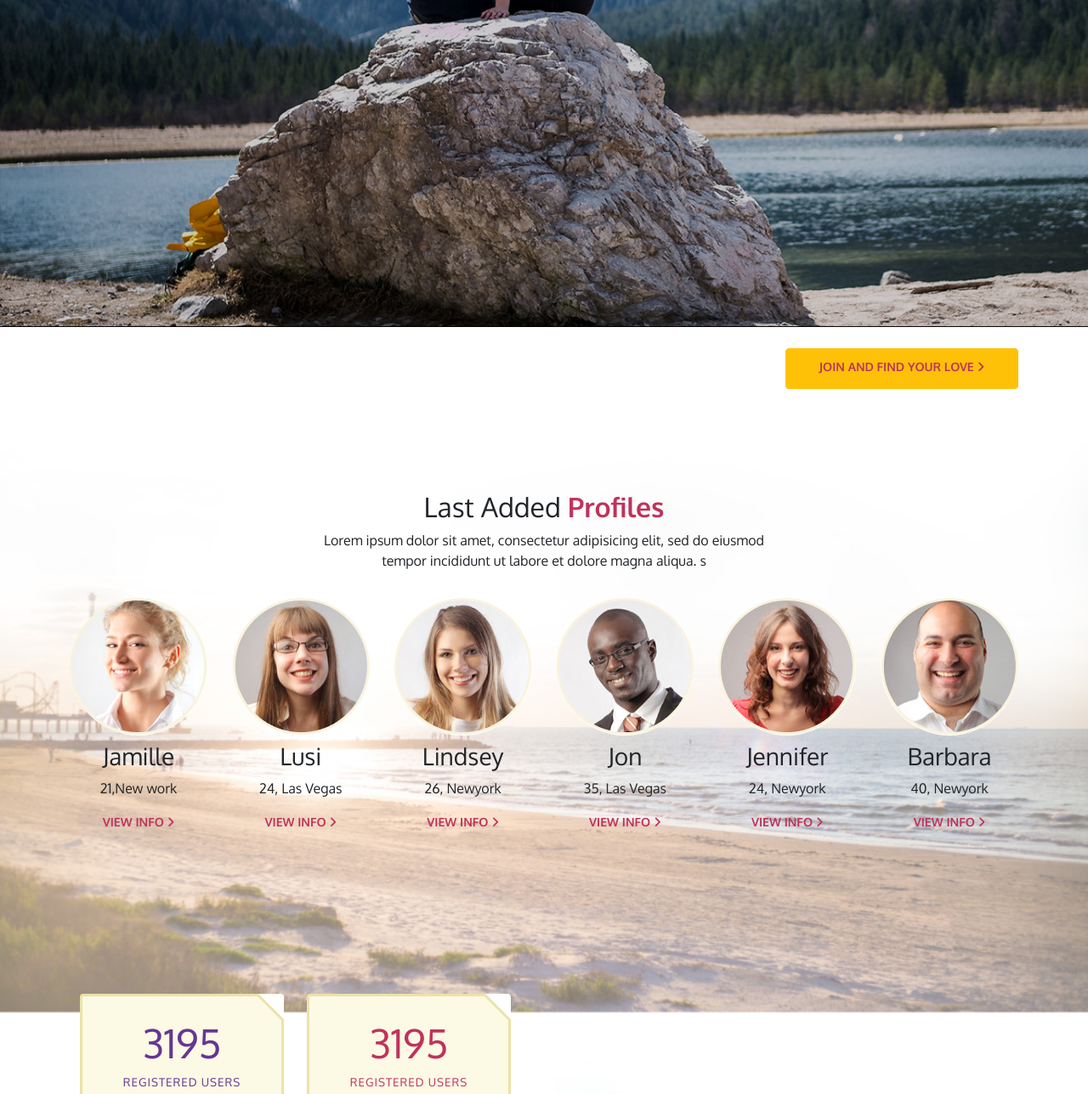
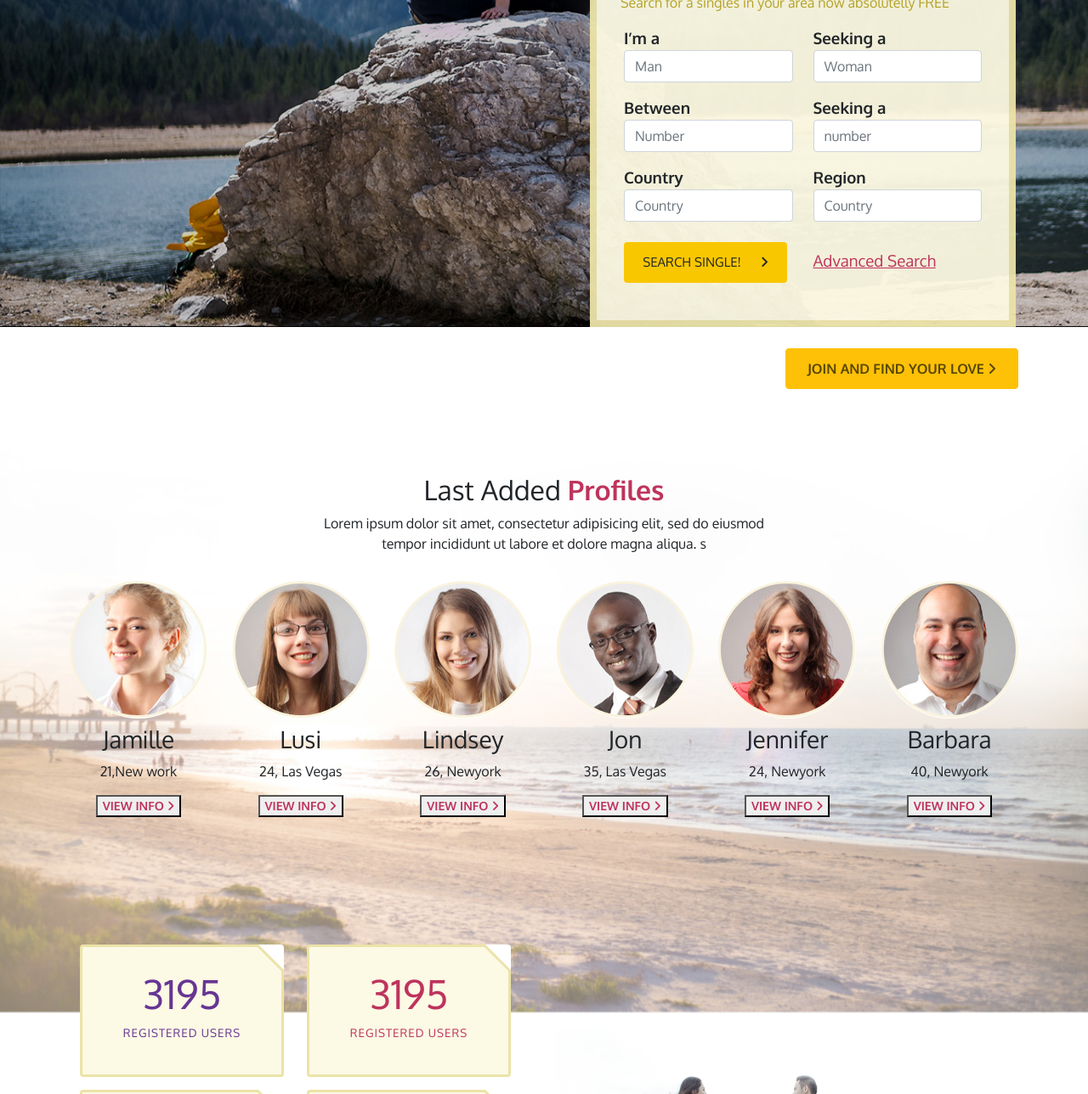
Before and after one commit to sudipmondol/fi-project-home, a plain HTML site: page index.html in a window 1280 px wide. Shown: the part 455-1743 px from the top of the page at 85% size. Drawn offline with nearby package versions, Linux system fonts and the light colour scheme.

Commit message:
section complere

```diff
--- a/index.html
+++ b/index.html
@@ -4,7 +4,7 @@
     <meta charset="UTF-8">
     <meta http-equiv="X-UA-Compatible" content="IE=edge">
     <meta name="viewport" content="width=device-width, initial-scale=1.0">
-    <title>Document</title>
+    <title>CLINT HOME PROJECT</title>
 
 <!-- BOOTSTRAP CSS LINK -->
 <link href="https://cdn.jsdelivr.net/npm/bootstrap@5.0.2/dist/css/bootstrap.min.css" rel="stylesheet" integrity="sha384-EVSTQN3/azprG1Anm3QDgpJLIm9Nao0Yz1ztcQTwFspd3yD65VohhpuuCOmLASjC" crossorigin="anonymous">
@@ -197,6 +197,84 @@
             </div>
         </div>
 
+        <div class="container-fluid form-page">
+            <div class="container">
+                <div class="row">
+                    <div class=" col-12 col-md-8 form-box  ms-auto">
+
+                        <div class="col-md-12 ">
+
+                            <form action="" class="">
+
+
+
+                                <div class="mx-4 mt-5">
+                                    <h2 class="find-your">Find Your <span class="match"> Match</span> </h2>
+                                    <p class="search-for">Search for a singles in your area now absolutelly FREE</p>
+
+                                </div>
+
+                                <div class="row mx-3 my-3 ">
+
+                                    <div class="col">
+
+                                        <label for="" class="heading">I’m a</label>
+
+                                      <input type="text" class="form-control" placeholder="Man" aria-label="First name" >
+                                    </div>
+
+                                    <div class="col">
+                                        <label for=""class="heading">Seeking a</label>
+                                      <input type="text" class="form-control" placeholder="Woman" aria-label="Last name">
+                                    </div>
+
+                                  </div>
+
+                                  <div class="row mx-3 my-3">
+
+                                    <div class="col">
+                                        <label for=""class="heading">Between</label>
+
+                                      <input type="number" class="form-control" placeholder="Number" aria-label="First name">
+                                    </div>
+                                    <div class="col">
+                                        <label for=""class="heading">Seeking a</label>
+                                      <input type="number" class="form-control" placeholder="number" aria-label="Last name">
+                                    </div>
+                                  </div>
+
+                                  <div class="row mx-3 my-3">
+
+                                    <div class="col">
+                                        <label for=""class="heading">Country</label>
+
+                                      <input type="text" class="form-control" placeholder="Country" aria-label="First name">
+                                    </div>
+                                    <div class="col">
+                                        <label for=""class="heading">Region</label>
+                                      <input type="text" class="form-control" placeholder="Country" aria-label="Last name">
+                                    </div>
+
+                                  </div>
+
+                                  <div class="row mx-3 my-4 ">
+
+                                    <div class=" col">
+                                        <button class=" btn table-button">search single! &emsp; <span><i class="fa-sharp fa-solid fa-angle-right"></i></span> </button>
+                                    </div>
+                                    <div class="col mt-2 ">
+                                      <a href="" class="advnanced" >Advanced Search</a>
+                                    </div>
+
+                                  </div>
+
+                                </form>
+                            </div>
+                        </div>
+                    </div>
+                </div>
+            </div>
+
     <!-- HEADER SECONDARY PART END -->
 
 </header>
@@ -261,7 +339,7 @@
                             <div>
                                 <h3 class=" pt-2 name">Jamille</h3>
                                 <p class="">21,New work</p>
-                                <button class="btn">view info <span><i class="fa-sharp fa-solid fa-angle-right"></i></span> </button>
+                                <button class="button-sec">view info <span><i class="fa-sharp fa-solid fa-angle-right"></i></span> </button>
                             </div>
 
                         </div>
@@ -275,7 +353,7 @@
                             <div>
                                 <h3 class=" pt-2 name">Lusi</h3>
                                 <p class="">24, Las Vegas</p>
-                                <button class="btn">view info <span> <i class="fa-sharp fa-solid fa-angle-right"></i></span> </button>
+                                <button class="button-sec">view info <span> <i class="fa-sharp fa-solid fa-angle-right"></i></span> </button>
                             </div>
 
                         </div>
@@ -289,7 +367,7 @@
                              <div>
                                 <h3 class=" pt-2 name">Lindsey</h3>
                                 <p class="">26, Newyork</p>
-                                <button class="btn">view info <span> <i class="fa-sharp fa-solid fa-angle-right"></i></span> </button>
+                                <button class="button-sec">view info <span> <i class="fa-sharp fa-solid fa-angle-right"></i></span> </button>
                             </div>
 
                         </div>
@@ -303,7 +381,7 @@
                             <div>
                                 <h3 class=" pt-2 name">Jon</h3>
                                 <p class="">35, Las Vegas</p>
-                                <button class="btn">view info <span> <i class="fa-sharp fa-solid fa-angle-right"></i></span> </button>
+                                <button class="button-sec">view info <span> <i class="fa-sharp fa-solid fa-angle-right"></i></span> </button>
                             </div>
 
                         </div>
@@ -317,7 +395,7 @@
                             <div>
                                 <h3 class=" pt-2 name">Jennifer</h3>
                                 <p class="">24, Newyork</p>
-                                <button class="btn">view info <span> <i class="fa-sharp fa-solid fa-angle-right"></i></span> </button>
+                                <button class="button-sec">view info <span> <i class="fa-sharp fa-solid fa-angle-right"></i></span> </button>
                             </div>
 
                         </div>
@@ -331,7 +409,7 @@
                             <div>
                                 <h3 class=" pt-2 name">Barbara</h3>
                                 <p class="">40, Newyork</p>
-                                <button class="btn">view info <span> <i class="fa-sharp fa-solid fa-angle-right"></i></span> </button>
+                                <button class="button-sec">view info <span> <i class="fa-sharp fa-solid fa-angle-right"></i></span> </button>
                             </div>
 
                         </div>
@@ -348,7 +426,7 @@
 
                     <div class="col-12 col-md-6  mobile-row">
 
-                        <div class="row card-rw mx-auto ">
+                        <div class="row card-rw mx-auto">
 
                             <div class="col-12 col-md-12 card-box1 d-flex flex-wrap justify-content-between">
 
@@ -390,7 +468,7 @@
 </section>
 
 
-    <!-- SECTION PART END -->
+<!-- SECTION PART END -->
 
 </body>
 <script src="https://cdn.jsdelivr.net/npm/bootstrap@5.0.2/dist/js/bootstrap.bundle.min.js" integrity="sha384-MrcW6ZMFYlzcLA8Nl+NtUVF0sA7MsXsP1UyJoMp4YLEuNSfAP+JcXn/tWtIaxVXM" crossorigin="anonymous"></script>
--- a/responsive.css
+++ b/responsive.css
@@ -44,9 +44,9 @@
     }
 
 
-    .container, .container-fluid, .container-lg, .container-md, .container-sm, .container-xl, .container-xxl {
+    /* .container, .container-fluid, .container-lg, .container-md, .container-sm, .container-xl, .container-xxl {
         padding-left: -1px;
-      }
+      } */
 
       .primary-button-box {
         margin-top: 60px;
@@ -65,15 +65,9 @@
         margin-top: 0px;
         text-align: center;
       }
+      .card-box {
+        margin-top: 116px;
+      }
 
-    /* .sec-last-img{
-        margin-top: 15px;
+
     }
-    .mobile-row{
-        margin: auto;
-    } */
-
-    /* .ma{
-        padding-left: 16px;
-      } */
-    }
--- a/style.css
+++ b/style.css
@@ -18,6 +18,10 @@ body{
 }
 
 /* HEADER PRIMARY TOP START */
+
+#header-top{
+    /* height: 1200px; */
+}
 
 .header-primary-top{
     height: 40px;
@@ -72,10 +76,17 @@ body{
     max-height: 855px;
     background-image:url(images/header-images/logo/headerbg.jpg) ;
     padding-top: 40px;
-    background-attachment: fixed;
+    /* background-attachment: fixed; */
     background-size: center center;
     background-size: cover;
     position: relative;
+
+}
+.form-page{
+    position: absolute;
+    right: 0px;
+    bottom: -55px;
+    z-index: 15;
 }
 
 .header-secondary-top::before{
@@ -138,10 +149,11 @@ body{
 /* SECTION PART START  */
 
 .sec-bac-img{
-    background-image: url(/images/section-images/section2/sectionbg.jpg);
+    background-image: url(images/section-images/section2/sectionbg.jpg);
     background-size: cover;
     background-size: center center;
     background-attachment: fixed;
+
     max-height:1160px;
 }
 
@@ -194,7 +206,7 @@ body{
     font-weight: 400;
 }
 
-.btn{
+.button-sec{
     padding-top: 0px;
     margin-bottom: 20px;
     color: #be335c;
@@ -203,14 +215,14 @@ body{
     text-transform: uppercase;
 }
 .card-box{
-    margin-top: 100px;
+    margin-top: 130px;
 }
 .card-box1{
-    margin-top: 65px;
+    /* margin-top: 65px; */
     text-align: center;
 }
 .card{
-    background-image: url(/images/section-images/section2/Rounded\ Rectangle\ 3\ copy.png);
+    background-image: url(images/section-images/section2/Rounded\ Rectangle\ 3\ copy.png);
     width: 240px;
     height: 156px;
     text-align: center;
@@ -237,7 +249,7 @@ body{
 }
 
 .sec-last-img{
-padding-top: 145px;
+padding-top: 80px;
 
 }
 
@@ -248,4 +260,49 @@ padding-top: 145px;
     color: #be335c;
 }
 
-    /* SECTION PART END  */
+.form-box{
+    margin: 15px;
+    width: 501px;
+    height: 488px;
+    background-image: url(images/section-images/section2/header-tablebox.png);
+    /* background-position: center; */
+    /* background-attachment: fixed; */
+}
+.find-your{
+    font-weight: lighter;
+    color: #be335c;
+}
+.match{
+    color: #be335c;
+    font-weight: 600;
+}
+.search-for{
+    color: #b4a227;
+    font-weight: 400;
+
+}
+
+.table-button{
+    width: 192px;
+    height: 48px;
+
+    font-size: 15px;
+    background-color: #f9c700;
+    font-weight: 400;
+    text-transform: uppercase;
+}
+
+.heading{
+    font-size: 14pt;
+    font-weight: bold;
+    /* text-underline-offset:5px !important; */
+}
+
+.advnanced{
+
+    color: #be335c;
+    font-size: 14pt;
+    font-weight: 400;
+
+}
+/* SECTION PART END  */
```
Also changed, not shown: images/section-images/section2/header-tablebox.png (added).
